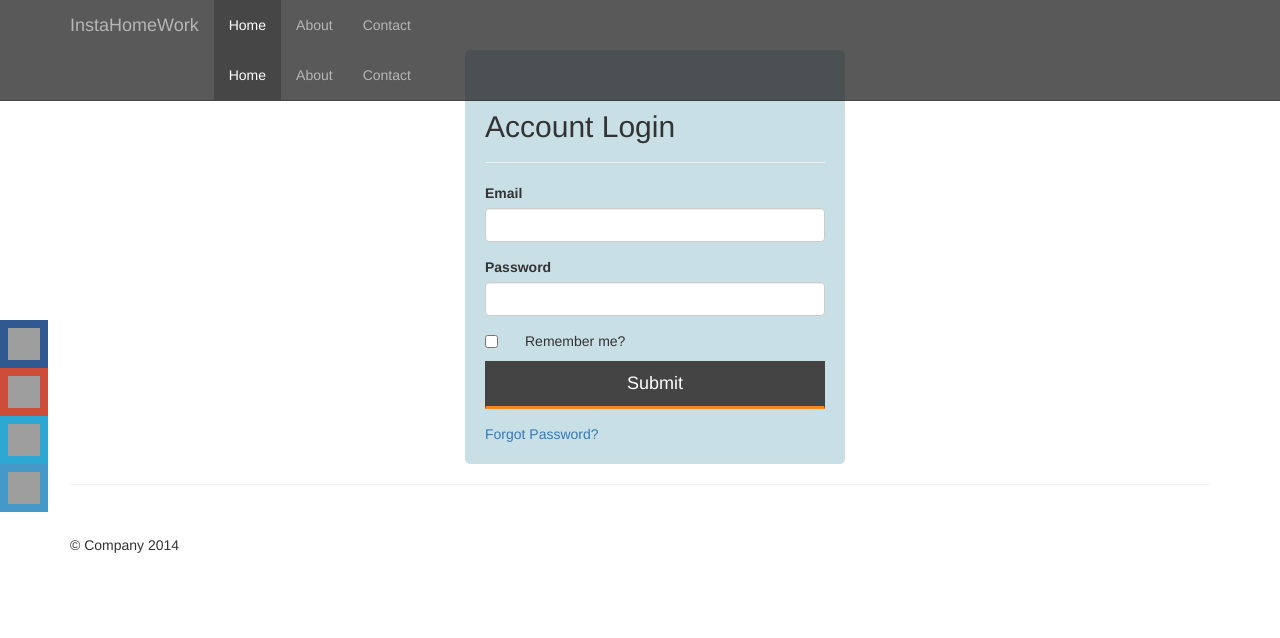
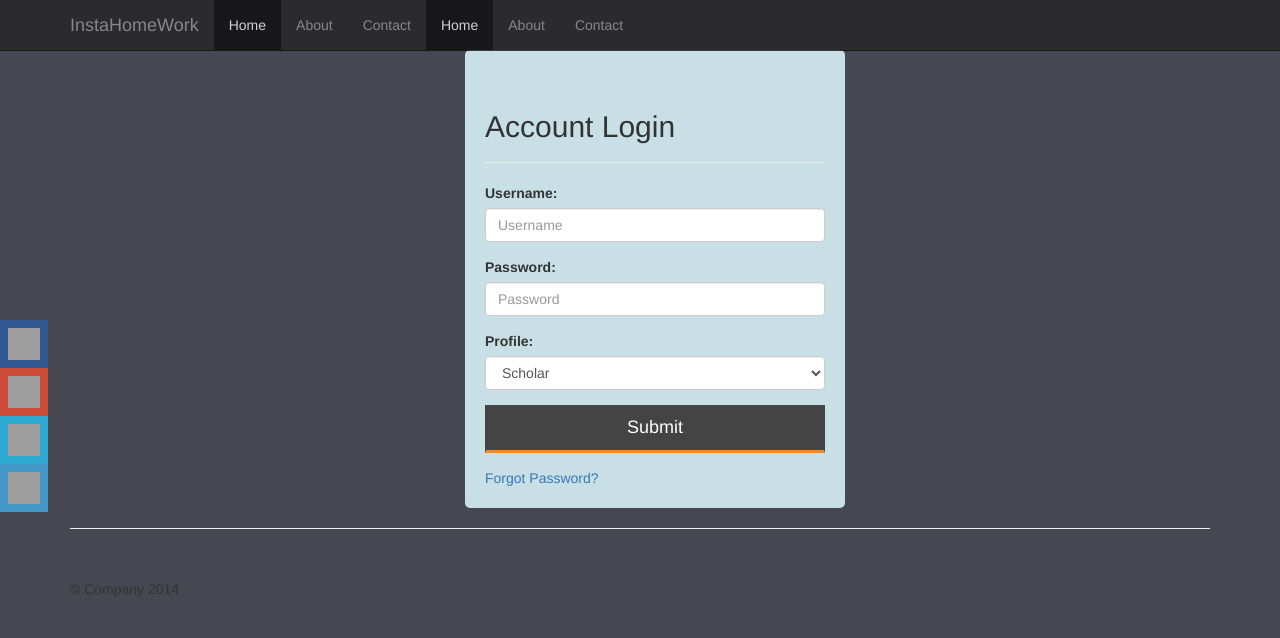
Before and after one commit to ansal10/im, a Django app: page /login in a window 1280 px wide. Shown: the top 638 px of the page. Run offline with Django 3.2, Linux system fonts and the light colour scheme; some libraries are stand-ins or nearby versions; grey boxes are pictures that could not be loaded.

Commit message:
added login page completely

```diff
--- a/hw/forms.py
+++ b/hw/forms.py
@@ -4,14 +4,15 @@ __author__ = 'amd'
 
 from django import forms
 
-class LoginForm(forms.Form):
-    fname = forms.CharField(max_length=255, required=True, label='First Name')
-    lname = forms.CharField(max_length=255, required=False, label='Last Name')
-    email = forms.EmailField(required=True, label='email address')
-    confirmemail = forms.EmailField(required=True, label='Confirm email address')
-    password = forms.CharField(widget=forms.PasswordInput(),required=True, label='Password')
-    confirmpassword = forms.CharField(widget=forms.PasswordInput(),required=True, label='Confirm Password')
-    profile = forms.ChoiceField(choices=[(x, y) for x, y in USER_PROFILE], required=True)
+class RegisterForm(forms.Form):
+    fname = forms.CharField(max_length=255, required=True, label='First Name', widget=forms.TextInput(attrs={'class': 'form-control','placeholder':'First Name'}))
+    lname = forms.CharField(max_length=255, required=False, label='Last Name', widget=forms.TextInput(attrs={'class': 'form-control','placeholder':'Last Name'}))
+    email = forms.EmailField(required=True, label='email address', widget=forms.TextInput(attrs={'class': 'form-control','placeholder':'Email address'}))
+    confirmemail = forms.EmailField(required=True, label='Confirm email address', widget=forms.TextInput(attrs={'class': 'form-control','placeholder':'Confirm email address'}))
+    username = forms.CharField(max_length=255, required=True, label='Username', widget=forms.TextInput(attrs={'class': 'form-control','placeholder':'Username'}))
+    password = forms.CharField(widget=forms.PasswordInput(attrs={'class': 'form-control', 'placeholder':'Password'}),required=True, label='Password')
+    confirmpassword = forms.CharField(widget=forms.PasswordInput(attrs={'class': 'form-control', 'placeholder':'Confirm Password'}),required=True, label='Confirm Password')
+    profile = forms.ChoiceField(choices=[(x, y) for x, y in USER_PROFILE], required=True, widget=forms.Select(attrs={'class': 'form-control'}))
 
     def clean_email(self):
         if self.data['email'] != self.data['confirmemail']:
@@ -27,3 +28,8 @@ class LoginForm(forms.Form):
         self.clean_email()
         self.clean_password()
         return super(LoginForm, self).clean(*args, **kwargs)
+
+class LoginForm(forms.Form):
+    username = forms.CharField(max_length=255, required=True,  widget=forms.TextInput(attrs={'class': 'form-control','placeholder':'Username'}))
+    password = forms.CharField(widget=forms.PasswordInput(attrs={'class': 'form-control', 'placeholder':'Password'}),required=True, label='Password')
+    profile = forms.ChoiceField(choices=[(x, y) for x, y in USER_PROFILE], required=True, widget=forms.Select(attrs={'class': 'form-control'}))
--- a/hw/templates/index.html
+++ b/hw/templates/index.html
@@ -17,7 +17,7 @@
     <!-- Custom styles for this template -->
     <link href="{% static "css/offcanvas.css" %}" rel="stylesheet">
 
-    <!-- Just for debugging purposes. Don't actually copy these 2 lines! -->
+    <!-- Just for debugging purposes. Don't actually copy these 2 line ! -->
     <!--[if lt IE 9]><script src="../../assets/js/ie8-responsive-file-warning.js"></script><![endif]-->
     <script src="{% static "js/ie-emulation-modes-warning.js" %}"></script>
 
--- a/hw/templates/login.html
+++ b/hw/templates/login.html
@@ -34,7 +34,11 @@
     <link rel="stylesheet" type="text/css" href="static/css/light-glow/all.min.css" />
 
     <link rel="stylesheet" type="text/css" href="static/css/Site.css" />
-
+    <style>
+        body {
+            background-color: #474752;
+        }
+    </style>
 
 
   </head>
@@ -57,7 +61,7 @@
           <ul class="nav navbar-nav" style="tab-size: 50px;">
                 <li class="active"><a href="index">Home</a></li>
                 <li><a href="#about">About</a></li>
-                <li><a href="#contact">Contact</a></li><br>
+                <li><a href="#contact">Contact</a></li>
                 <li class="active"><a href="index">Home</a></li>
                 <li><a href="#about">About</a></li>
                 <li><a href="#contact">Contact</a></li>
@@ -79,31 +83,65 @@
         <div class="page-header">
             <h2>Account Login</h2>
         </div>
-        <form name="loginForm" role="form" method="post">
-            <input name="__RequestVerificationToken" type="hidden" value="4c_0aYwkB7LVgsKzogyxEcO4pGFQun17Pc3Hf4U7d_489wkcaVtkWhTVDinI4S-z8ibmCx3HhCaybbJRM-hHEzxgOGfgaOQGCr8Mqy-foWI1">
+        <form name="loginForm" action="login" method="post">
+            {% csrf_token %}
 
 
-            <div class="form-group">
-                <label for="Email">Email</label>
-                <input class="form-control" data-val="true" data-val-required="The Email field is required." id="Email" name="Email" type="text" value="">
-                <span class="field-validation-valid" data-valmsg-for="Email" data-valmsg-replace="true"></span>
+
+
+{#            <div class="form-group">#}
+{#                <label for="Email">Email</label>#}
+{#                <input class="form-control" data-val="true" data-val-required="The Email field is required." id="Email" name="Email" type="text" value="">#}
+{#                <span class="field-validation-valid" data-valmsg-for="Email" data-valmsg-replace="true"></span>#}
+{#            </div>#}
+{#            <div class="form-group">#}
+{#                <label for="Password">Password</label>#}
+{#                <input class="form-control" data-val="true" data-val-required="The Password field is required." id="Password" name="Password" type="password">#}
+{#                <span class="field-validation-valid" data-valmsg-for="Password" data-valmsg-replace="true"></span>#}
+{#            </div>#}
+{#            <div class="checkbox">#}
+{#                <label>#}
+{#                    <input data-val="true" data-val-required="The Remember me? field is required." id="RememberMe" name="RememberMe" type="checkbox" value="true"><input name="RememberMe" type="hidden" value="false">#}
+{#                    <label for="RememberMe">Remember me?</label>#}
+{#                </label>#}
+{#            </div>#}
+
+        {% if loggedin %}
+             <div class="form-group">
+                <label for="Successfull">Congratulation! Logged in Success</label>
+             </div>
+             <div class="form-group">
+                <a href="index">
+                    <input type="button" class="btn btn-lg pb-button btn-block" value="Go to Homepage">
+                </a>
             </div>
-            <div class="form-group">
-                <label for="Password">Password</label>
-                <input class="form-control" data-val="true" data-val-required="The Password field is required." id="Password" name="Password" type="password">
-                <span class="field-validation-valid" data-valmsg-for="Password" data-valmsg-replace="true"></span>
-            </div>
-            <div class="checkbox">
-                <label>
-                    <input data-val="true" data-val-required="The Remember me? field is required." id="RememberMe" name="RememberMe" type="checkbox" value="true"><input name="RememberMe" type="hidden" value="false">
-                    <label for="RememberMe">Remember me?</label>
-                </label>
-            </div>
+        {% else %}
+
+                {% for e in errors %}
+                      <div class="form-group">
+                            {{ e }}
+                      </div>
+                {% endfor %}
+
+                {% for f in loginform %}
+                    <div class="form-group">
+                        {{ f.label_tag }}
+                        {{ f }}
+                        {{ f.errors }}
+                    </div>
+                {% endfor %}
+
             <div class="form-group">
                 <button type="submit" class="btn btn-lg pb-button btn-block">Submit</button>
             </div>
                 <a href="https://www.prepbootstrap.com/password-reset">Forgot Password?</a>
             </form>
+        {% endif %}
+
+
+
+
+
         </div>
         <div class="col-md-4">
         </div>
@@ -182,6 +220,8 @@
                 }
             });
         });
+
+
     </script>
   </body>
 </html>
--- a/hw/views.py
+++ b/hw/views.py
@@ -1,24 +1,54 @@
+from django.contrib.auth import authenticate , login as django_login
 from django.shortcuts import render
 from django.http import HttpResponse
 
 
 # Create your views here.
+from hw.forms import LoginForm, RegisterForm
+from hw.models import USER_PROFILE
+
+
 def index(request):
     print request.GET.get("name","None")
     return render(request,'index.html')
 
 
-def db(request):
-    greeting = Greeting()
-    greeting.save()
-    greetings = Greeting.objects.all()
-    return render(request,'db.html', {'greetings': greetings})
-
 def register(request):
-    return render(request, 'register.html' , {'name':'Anas'})
+    if request.method=='GET':
+        registerform = RegisterForm()
+        return render(request, 'register.html' , {'registerform':registerform})
+    else:
+        return render(request,'index.html')
 
 def login(request):
-    return render(request, 'login.html' , {'name':'Anas'})
+    if request.method=='GET':
+        loginform = LoginForm()
+        return render(request, 'login.html' , {'loginform':loginform})
+    else:
+        loginform = LoginForm(data=request.POST)
+        username = request.POST.get('username',None)
+        password = request.POST.get('password',None)
+        profile = request.POST.get('profile',None)
+        errors , loggedin = [], False
+        user = authenticate(username=username, password=password)
+        if user!=None and profile in [x for x,y in USER_PROFILE]:
+
+            if user.is_active:
+                django_login(request, user)
+                loggedin = True
+                return render(request, 'login.html', {'loggedin':loggedin,})
+            else:
+                errors.append("Your account has been disabled")
+
+        if user==None:
+            errors.append("Username and Password Does not Matched")
+        if profile not in [x for x,y in USER_PROFILE]:
+            errors.append("Unexpected profile")
+
+        return render(request,'login.html', {'loginform':loginform,
+                                             'errors':errors
+                                             })
+
 
 def recharge(request):
     datetime = "[[day]] [[month]] [[date]] [[year]] 23:18:06 GMT+0530"
--- a/insta/urls.py
+++ b/insta/urls.py
@@ -11,7 +11,6 @@ urlpatterns = patterns('',
 
     url(r'^$', views.index, name='index'),
     url(r'^index$' , views.index, name='index'),
-    url(r'^db$', views.db, name='db'),
     url(r'^register$', views.register, name='register'),
     url(r'^login$', views.login, name='login'),
     url(r'^recharge$', views.recharge, name='recharge'),
```
Also changed, not shown: hw/templates/register.html (+37 -24 lines).
